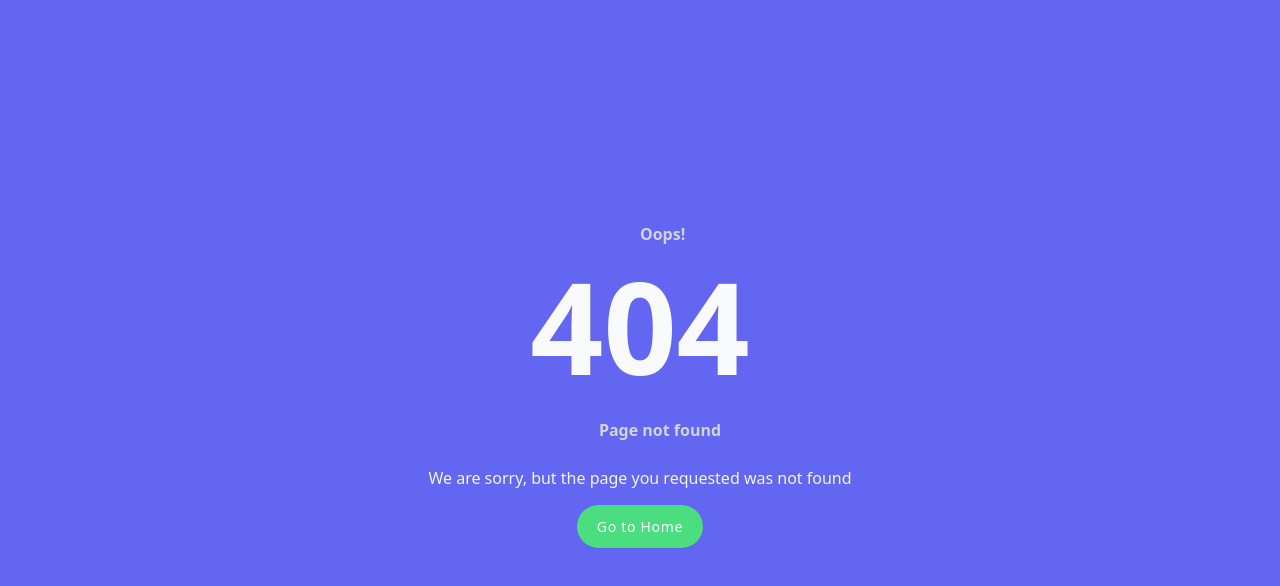
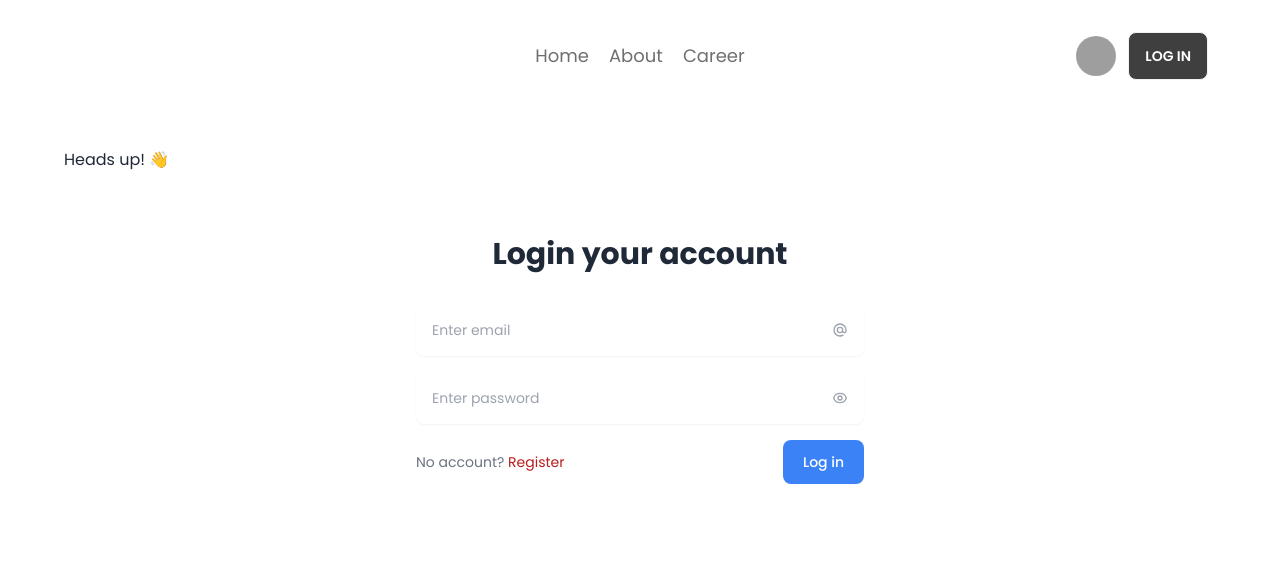
Before and after one commit to anfal11/news-website-auth, a React (Vite) app: page /login in a window 1280 px wide. Before the commit this address had no page. Shown: the top 586 px of the page. Built offline with nearby package versions, Linux system fonts and the light colour scheme; grey boxes are pictures that could not be loaded.

Commit message:
error page updated

```diff
--- a/src/Pages/ErrorPage/ErrorPage.jsx
+++ b/src/Pages/ErrorPage/ErrorPage.jsx
@@ -15,9 +15,9 @@ const ErrorPage = () => {
           <p className="text-gray-100 mt-2 mb-6">We are sorry, but the page you requested was not found</p>
           <Link
             className="bg-green-400 px-5 py-3 text-sm shadow-sm font-medium tracking-wider text-gray-50 rounded-full hover:shadow-lg"
-            to="/"
+            onClick={() => window.history.back()}
           >
-            Go to Home
+            Go Back
           </Link>
         </div>
       </div>
--- /dev/null
+++ b/src/Pages/LoginBTN/LoginBTN.jsx
@@ -0,0 +1,103 @@
+import { Link } from "react-router-dom";
+import Navbar from "../Shared/Navbar/Navbar";
+
+const LoginBTN = () => {
+  return (
+    <div>
+
+      <Navbar></Navbar>
+
+
+  Heads up! 👋
+
+
+<div className="mx-auto max-w-screen-xl px-4 py-16 sm:px-6 lg:px-8">
+  <div className="mx-auto max-w-lg text-center">
+    <h1 className="text-2xl font-bold sm:text-3xl">Login your account</h1>
+  </div>
+
+  <form action="" className="mx-auto mb-0 mt-8 max-w-md space-y-4">
+    <div>
+      <label for="email" className="sr-only">Email</label>
+
+      <div className="relative">
+        <input
+          type="email"
+          className="w-full rounded-lg border-gray-200 p-4 pe-12 text-sm shadow-sm"
+          placeholder="Enter email"
+        />
+
+        <span className="absolute inset-y-0 end-0 grid place-content-center px-4">
+          <svg
+            xmlns="http://www.w3.org/2000/svg"
+            className="h-4 w-4 text-gray-400"
+            fill="none"
+            viewBox="0 0 24 24"
+            stroke="currentColor"
+          >
+            <path
+              stroke-linecap="round"
+              stroke-linejoin="round"
+              stroke-width="2"
+              d="M16 12a4 4 0 10-8 0 4 4 0 008 0zm0 0v1.5a2.5 2.5 0 005 0V12a9 9 0 10-9 9m4.5-1.206a8.959 8.959 0 01-4.5 1.207"
+            />
+          </svg>
+        </span>
+      </div>
+    </div>
+
+    <div>
+      <label for="password" className="sr-only">Password</label>
+
+      <div className="relative">
+        <input
+          type="password"
+          className="w-full rounded-lg border-gray-200 p-4 pe-12 text-sm shadow-sm"
+          placeholder="Enter password"
+        />
+
+        <span className="absolute inset-y-0 end-0 grid place-content-center px-4">
+          <svg
+            xmlns="http://www.w3.org/2000/svg"
+            className="h-4 w-4 text-gray-400"
+            fill="none"
+            viewBox="0 0 24 24"
+            stroke="currentColor"
+          >
+            <path
+              stroke-linecap="round"
+              stroke-linejoin="round"
+              stroke-width="2"
+              d="M15 12a3 3 0 11-6 0 3 3 0 016 0z"
+            />
+            <path
+              stroke-linecap="round"
+              stroke-linejoin="round"
+              stroke-width="2"
+              d="M2.458 12C3.732 7.943 7.523 5 12 5c4.478 0 8.268 2.943 9.542 7-1.274 4.057-5.064 7-9.542 7-4.477 0-8.268-2.943-9.542-7z"
+            />
+          </svg>
+        </span>
+      </div>
+    </div>
+
+    <div className="flex items-center justify-between">
+      <p className="text-sm text-gray-500">
+        No account?
+        <Link className="text-red-700" to="/register"> Register</Link>
+      </p>
+
+      <button
+        type="submit"
+        className="inline-block rounded-lg bg-blue-500 px-5 py-3 text-sm font-medium text-white"
+      >
+        Log in
+      </button>
+    </div>
+  </form>
+</div>
+</div>
+  );
+};
+
+export default LoginBTN;
--- a/src/Pages/Shared/Navbar/Navbar.jsx
+++ b/src/Pages/Shared/Navbar/Navbar.jsx
@@ -51,7 +51,7 @@ const Navbar = () => {
           <img src={user} />
         </div>
       </label>
-    <Link to='' className="btn bg-[#403F3F] text-white hover:bg-[#403F3F]">Log In</Link>
+    <Link to='/login' className="btn bg-[#403F3F] text-white hover:bg-[#403F3F]">Log In</Link>
   </div>
 </div>
         </div>
--- a/src/Routes/Routes.jsx
+++ b/src/Routes/Routes.jsx
@@ -6,6 +6,7 @@ import Home from "../Pages/Home/Home";
 import ErrorPage from "../Pages/ErrorPage/ErrorPage";
 import About from "../Pages/About/About";
 import Career from "../Pages/Career/Career";
+import LoginBTN from "../Pages/LoginBTN/LoginBTN";
 
   const routes = createBrowserRouter([
     {
@@ -24,6 +25,10 @@ import Career from "../Pages/Career/Career";
       {
         path: "/career",
         element: <Career></Career>,
+      },
+      {
+        path: "/login",
+        element: <LoginBTN/>,
       }
     ]
   },
```
